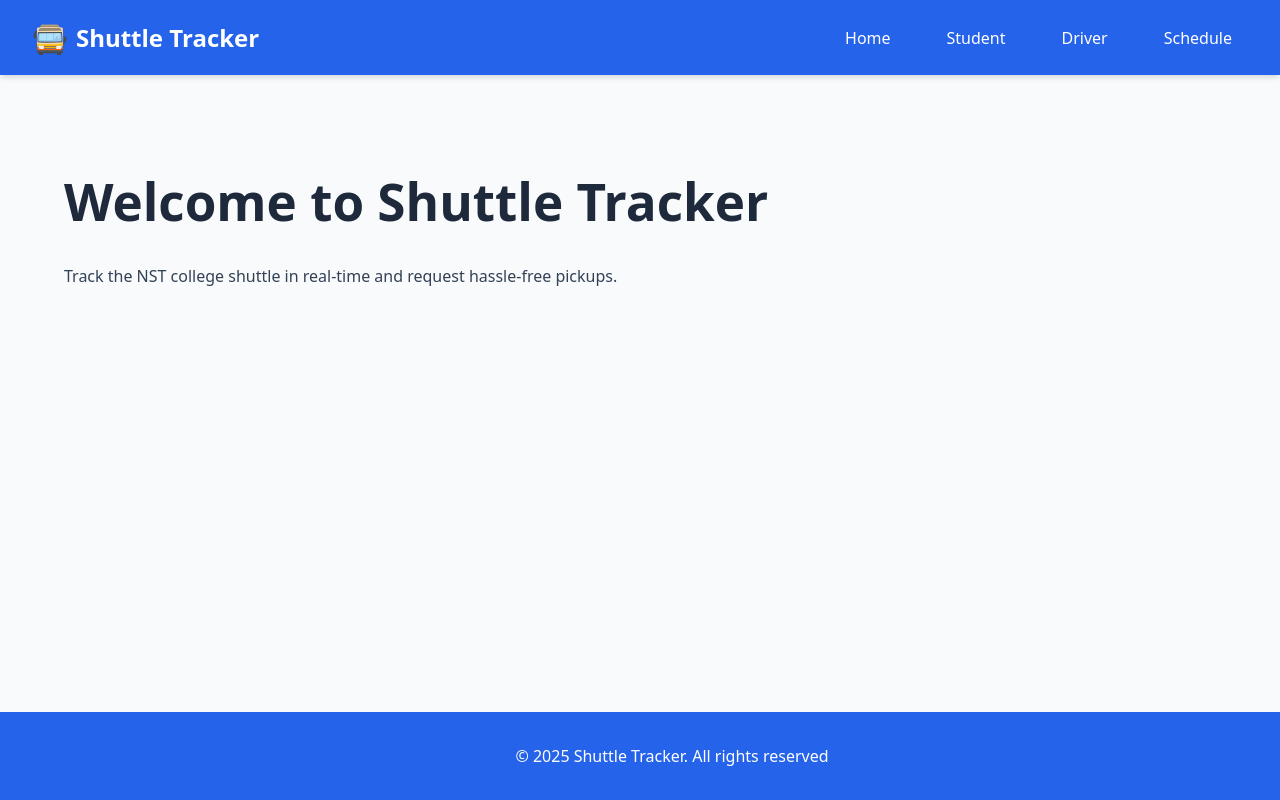
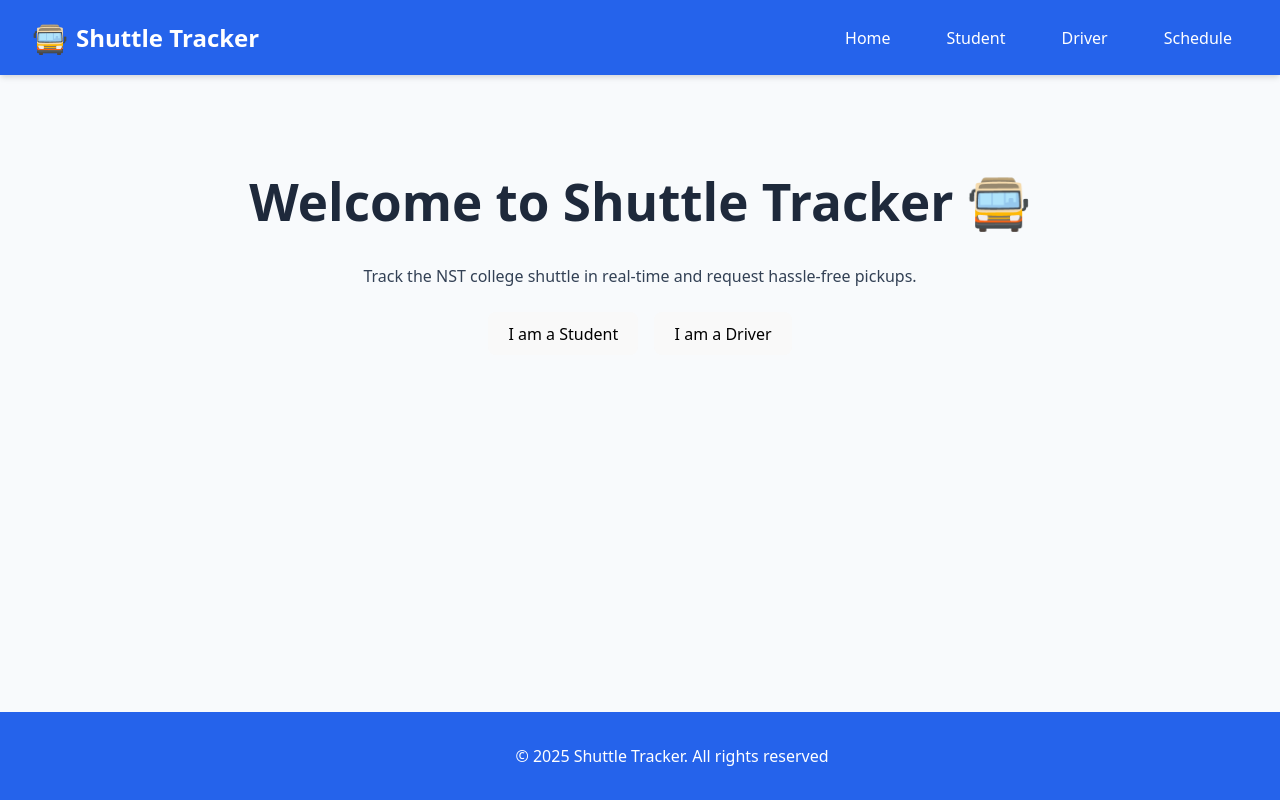
Before and after one commit to nst-sdc/Shuttle_Tracker, a React (Vite) app in the folder frontend/latest/: page / in a window 1280 px wide. Built offline with nearby package versions, Linux system fonts and the light colour scheme.

Commit message:
Home page with two buttons

```diff
--- a/frontend/latest/src/pages/Home.jsx
+++ b/frontend/latest/src/pages/Home.jsx
@@ -1,10 +1,16 @@
 import React from 'react';
+import { useNavigate } from 'react-router-dom';
 
 function Home() {
+  const navigate = useNavigate();
   return (
     <div style={{ padding: '2rem' }}>
-      <h1 style={{ color: '#1e293b' }}>Welcome to Shuttle Tracker</h1>
-      <p style={{ color: '#334155' }}>Track the NST college shuttle in real-time and request hassle-free pickups.</p>
+      <h1 style={{ color: '#1e293b', textAlign: 'center' }}>Welcome to Shuttle Tracker 🚍</h1>
+      <p style={{ color: '#334155', textAlign: 'center' }}>Track the NST college shuttle in real-time and request hassle-free pickups.</p>
+      <div style={{ display: 'flex', gap: '1rem', justifyContent: 'center', marginTop: '1.5rem' }}>
+        <button onClick={() => navigate('/student')}>I am a Student</button>
+        <button onClick={() => navigate('/driver')}>I am a Driver</button>
+      </div>
     </div>
   );
 }
```
